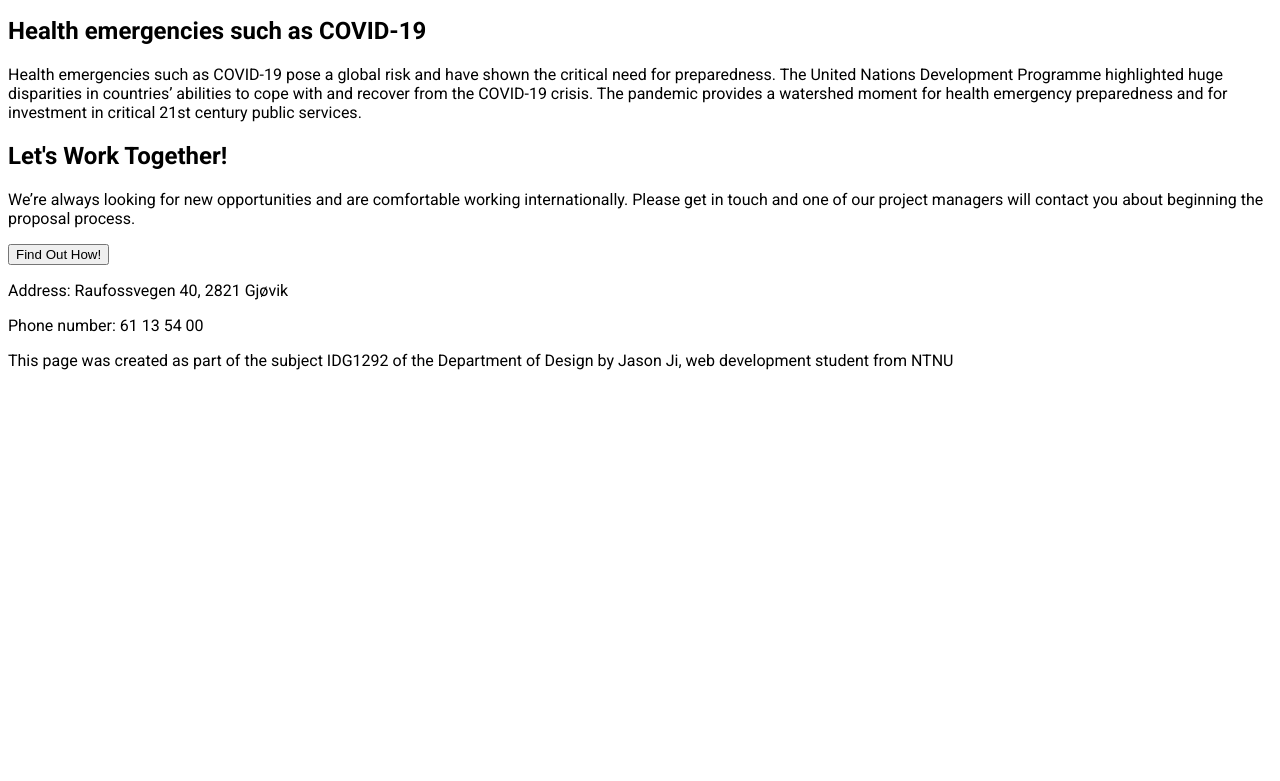
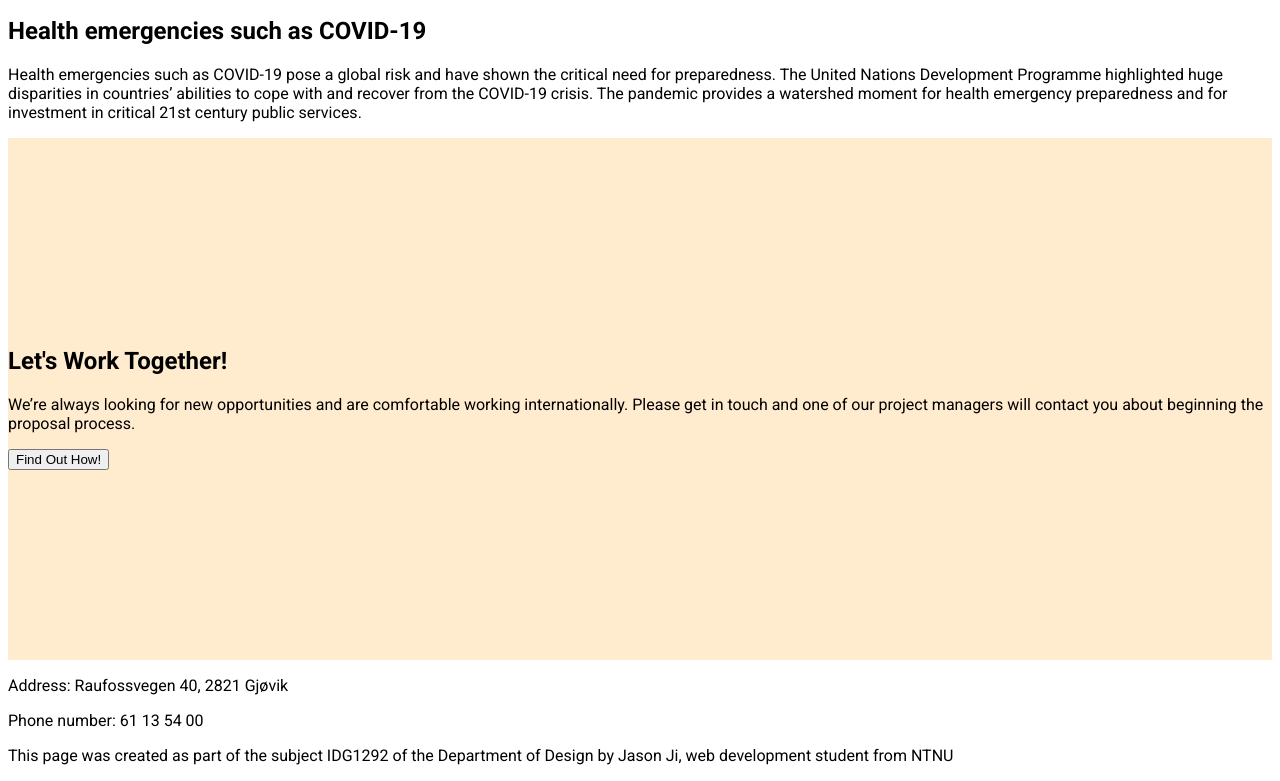
Before and after one commit to kjottkake/UNpublichealthgoals, a plain HTML site: page index.html in a window 1280 px wide. Shown: the part 945-1726 px from the top of the page. Before the commit the page ends 1331 px from the top, so only its background shows below. Drawn offline with Linux system fonts and the light colour scheme.

Commit message:
updated styles

```diff
--- a/style/style.css
+++ b/style/style.css
@@ -31,3 +31,9 @@ h1 {
     padding-top: 5%;
     padding-bottom: 5%;
 }
+
+.cta {
+    background-color: blanchedalmond;
+    padding-top: 15%;
+    padding-bottom: 15%;
+}
```
